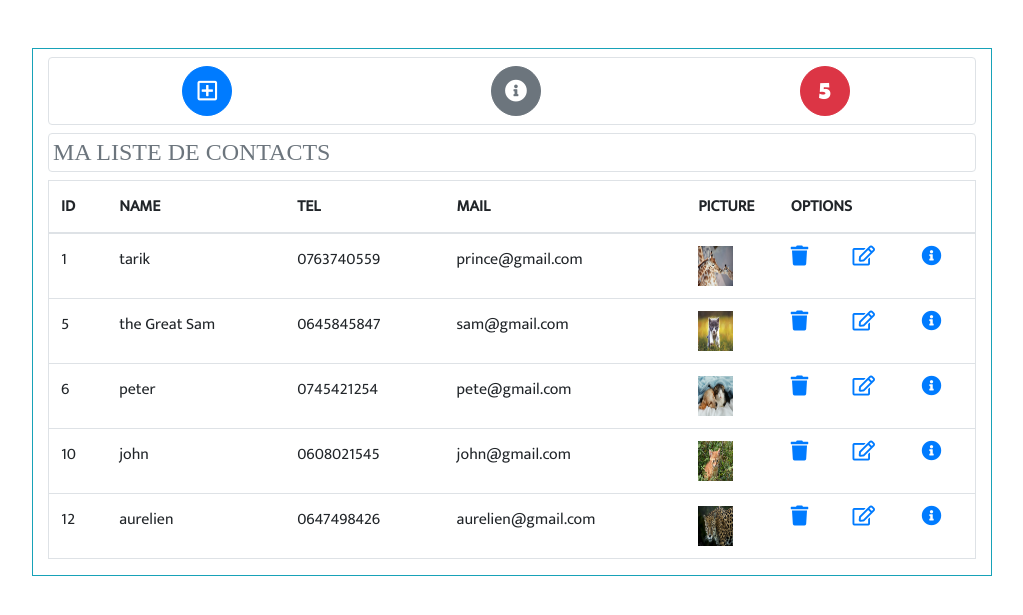
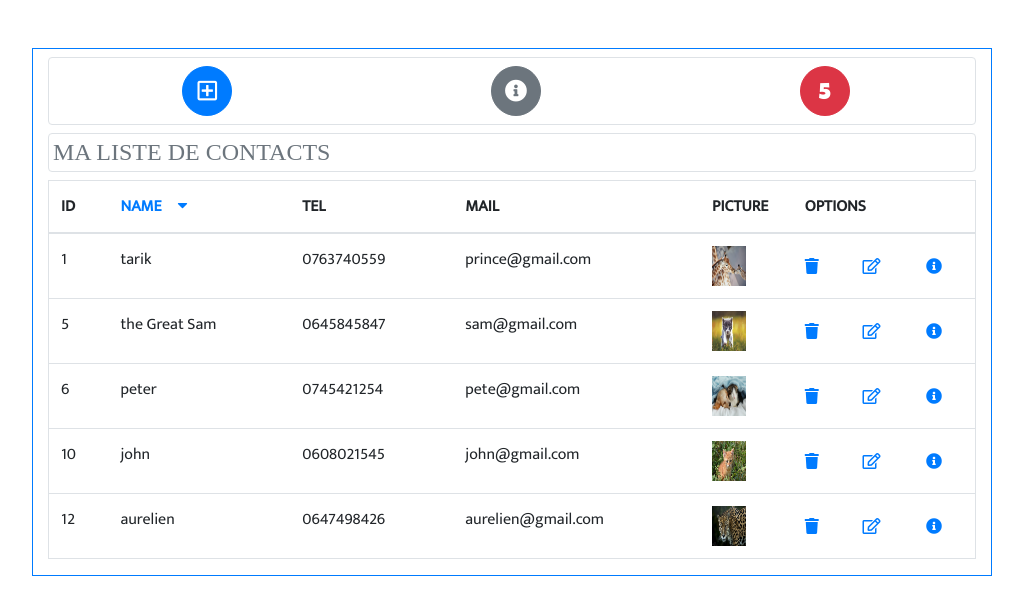
Before and after one commit to tKlancelot/crud_mvc_php, a PHP site: page /index.php?controller=default&action=home in a window 1280 px wide. Shown: the top 615 px of the page, without its empty margins (128-1151 px from the left). Run offline with PHP 8.4, Linux system fonts and the light colour scheme; data comes from the database, SQL or seed files in the repository; some libraries are stand-ins or nearby versions; some web fonts are replaced.

Commit message:
modifié

```diff
--- a/Controller/DefaultController.php
+++ b/Controller/DefaultController.php
@@ -10,4 +10,9 @@ class DefaultController{
         require ('View/home.php');
     }
 
+    public function orderByName(){
+        $contactManager = new ContactManager();
+        $contacts = $contactManager->selectAll();
+        $contacts = $contactManager->orderBy();
+    }
 }
--- a/Model/ContactManager.php
+++ b/Model/ContactManager.php
@@ -73,6 +73,20 @@
             $nb = $res['nb'];
             return $nb;
         }
+
+
+        public function orderBy()
+        {
+            $contacts = [];
+            $sql = 'SELECT * FROM myContacts ORDER BY name';
+            foreach ($this->bdd->query($sql) as $row){
+                $contacts[] = new Contact($row['id'],$row['name'],$row['tel'],$row['mail'],$row['picture']);
+            }
+//            var_dump($contacts);
+//            var_dump($contacts);
+            return $contacts;
+
+        }
     }
 
 ?>
--- /dev/null
+++ b/View/Parts/listContacts.php
@@ -0,0 +1,31 @@
+<div>
+    <table class="table border rounded">
+    <thead class="text-uppercase">
+        <tr>
+            <th>id</th>
+            <th>
+                <a href="../tp_open/index.php?controller=default&action=orderBy"><span>name&emsp;</span><i class="fas fa-caret-down"></i></a>
+            </th>
+            <th>tel</th>
+            <th>mail</th>
+            <th>picture</th>
+            <th colspan="3">options</th>
+        </tr>
+    </thead>
+    <tbody>
+        <tr><?php foreach ($contacts as $contact){?>
+            <td><?=$contact->getId();?></td>
+            <td><?=$contact->getName();?></td>
+            <td><?=$contact->getTel();?></td>
+            <td><?=$contact->getMail();?></td>
+            <td width="10%"><img width=50% height=40px src="assets/<?=$contact->getPicture();?>"</td>
+            <td class="pt-4"><a href="../tp_open/index.php?controller=contact&action=delete&id=<?php echo $contact->getId()?>"><i class="fas fa-trash"></i></a></td>
+            <td class="pt-4"><a href="../tp_open/index.php?controller=contact&action=updateForm&id=<?php echo $contact->getId()?>"><i class="far fa-edit"></i></a></td>
+            <td class="pt-4"><a title="voir les details" href="../tp_open/index.php?controller=contact&action=displayOne&id=<?php echo $contact->getId()?>"><i class="fas fa-info-circle"></i></a></td>
+        </tr>
+            <?php
+        }?>
+
+    </tbody>
+    </table>
+</div>
--- a/View/home.php
+++ b/View/home.php
@@ -12,7 +12,7 @@
 <body>
 <div class="d-flex justify-content-center">
 
-<div class="col-9 border border-info mt-5">
+<div class="col-9 border border-primary mt-5">
     <div class="d-flex justify-content-around border rounded mt-2 mb-2">
     <a class='pl-2' href="../tp_open/index.php?controller=contact&&action=addForm">
     <button style="border-radius:50%;width:50px;height:50px;font-size:1.4rem;" type='submit' class="btn btn-primary  mt-2 mb-2 text-uppercase">
@@ -33,35 +33,9 @@
     </div>
     <h4 class="text-uppercase text-secondary border rounded p-1">ma liste de contacts</h4>
 <!--    font-italic-->
-    <div>
-        <table class="table border rounded">
-        <thead class="text-uppercase">
-            <tr>
-                <th>id</th>
-                <th>name</th>
-                <th>tel</th>
-                <th>mail</th>
-                <th>picture</th>
-                <th colspan="3">options</th>
-            </tr>
-        </thead>
-        <tbody>
-            <tr><?php foreach ($contacts as $contact){?>
-                <td><?=$contact->getId();?></td>
-                <td><?=$contact->getName();?></td>
-                <td><?=$contact->getTel();?></td>
-                <td><?=$contact->getMail();?></td>
-                <td width="10%"><img width=50% height=40px src="assets/<?=$contact->getPicture();?>"</td>
-                <td class="lead"><a href="../tp_open/index.php?controller=contact&action=delete&id=<?php echo $contact->getId()?>"><i class="fas fa-trash"></i></a></td>
-                <td class="lead"><a href="../tp_open/index.php?controller=contact&action=updateForm&id=<?php echo $contact->getId()?>"><i class="far fa-edit"></i></a></td>
-                <td class="lead"><a title="voir les details" href="../tp_open/index.php?controller=contact&action=displayOne&id=<?php echo $contact->getId()?>"><i class="fas fa-info-circle"></i></a></td>
-            </tr>
-                <?php
-            }?>
-
-        </tbody>
-        </table>
-    </div>
+    <?php
+    include ('Parts/listContacts.php');
+    ?>
 </div>
 
 
--- a/View/insertForm.php
+++ b/View/insertForm.php
@@ -33,7 +33,7 @@
             </div>
             <div class="form-group">
                 <label for="picture">photo</label>
-                <input class='form-control' type="file" name="picture" id="picture">
+                <input class='form-control p-1' type="file" name="picture" id="picture">
             </div>
             <div class="form-group">
                 <input class='btn btn-primary' type="submit" value="ajouter">
--- a/View/stylesheet.html
+++ b/View/stylesheet.html
@@ -3,7 +3,6 @@
 <link rel="stylesheet" href="https://pro.fontawesome.com/releases/v5.10.0/css/all.css" integrity="sha384-AYmEC3Yw5cVb3ZcuHtOA93w35dYTsvhLPVnYs9eStHfGJvOvKxVfELGroGkvsg+p" crossorigin="anonymous"/>
 <style>
     @import url('https://fonts.googleapis.com/css2?family=Coda+Caption:wght@800&display=swap');
-    @import url('https://fonts.googleapis.com/css2?family=Nunito&display=swap');
     @import url('https://fonts.googleapis.com/css2?family=Fira+Sans&family=Luckiest+Guy&family=Mukta&family=Nunito&display=swap');
 
     *{
@@ -11,8 +10,6 @@
     }
     h4{
         font-family:'Coda Caption';
-    }
-    .btn, label{
         text-transform: uppercase;
     }
     .btn{
@@ -33,7 +30,6 @@
     /*}*/
 
     table tr:hover, table tr:hover i{
-        background:lightslategrey;
-        color:whitesmoke;
+        color:dodgerblue;
     }
 </style>
--- a/View/updateForm.php
+++ b/View/updateForm.php
@@ -38,7 +38,7 @@ include ('stylesheet.html');
         <div class="form-group">
         <label for="picture">photo</label>
             <input type="text" readonly value="<?php echo $contact->getPicture()?>"/>
-        <input type="file" name="picture" id="picture" class="form-control"/>
+        <input type="file" name="picture" id="picture" class="form-control p-1"/>
         </div>
 
         <div class="form-group">
--- a/index.php
+++ b/index.php
@@ -32,6 +32,11 @@ else if($_GET['controller'] === 'contact' && $_GET['action'] === 'updateContact'
     $contactController = new ContactController();
     $contactController->updateContact($_GET['id']);
 }
+else if($_GET['controller'] === 'default' && $_GET['action'] === 'orderBy'){
+    $defaultController = new DefaultController();
+    $defaultController->home();
+    $defaultController->orderByName();
+}
 else{
     throw new Exception('la page demandée n\'existe pas', 404);
     }
```
Also changed, not shown: assets/image10.jpg (added), assets/image10.png (added), assets/image6.jpg (added), assets/image7.jpg (added), assets/image8.jpg (added), assets/image9.jpg (added).
